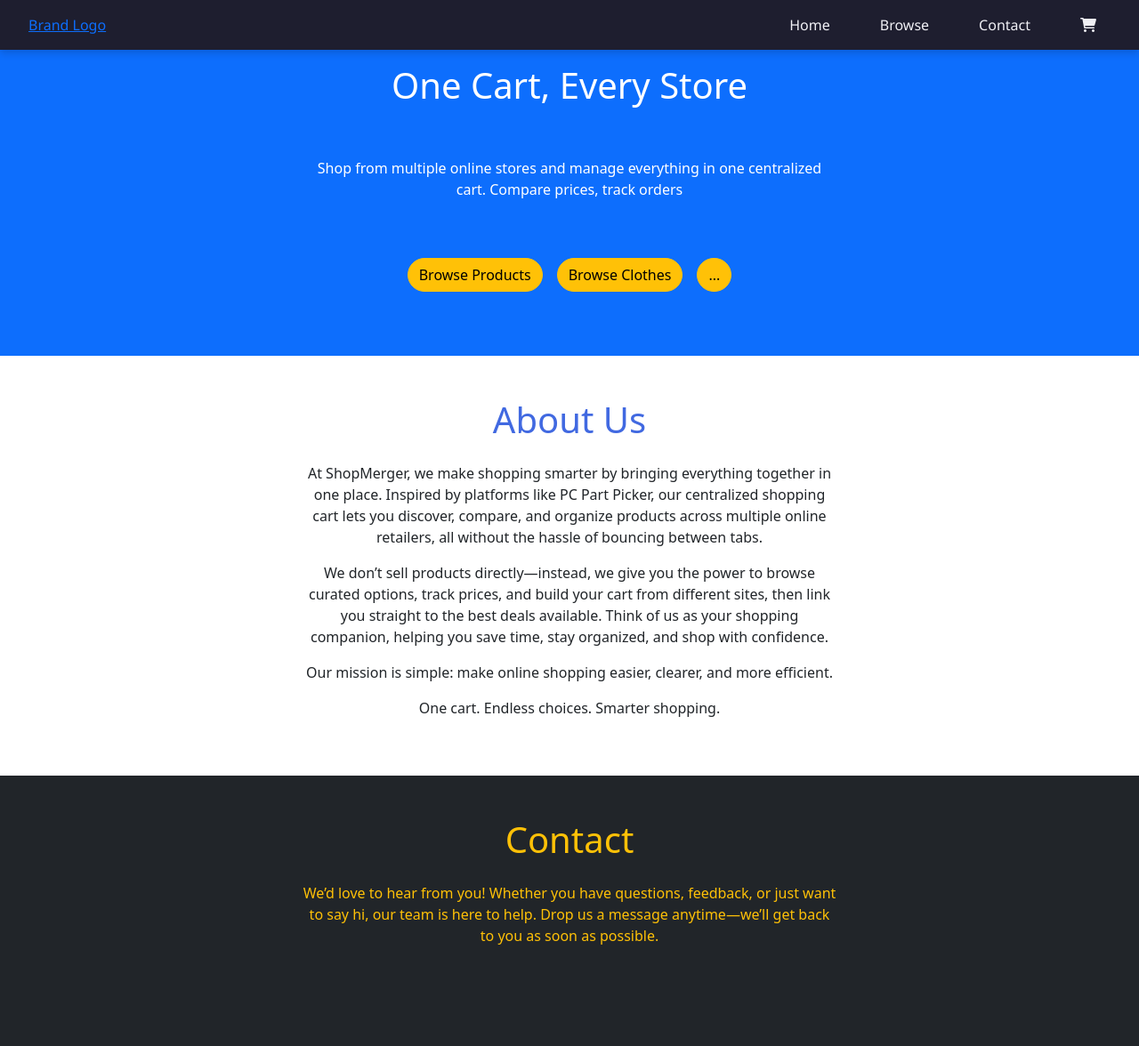
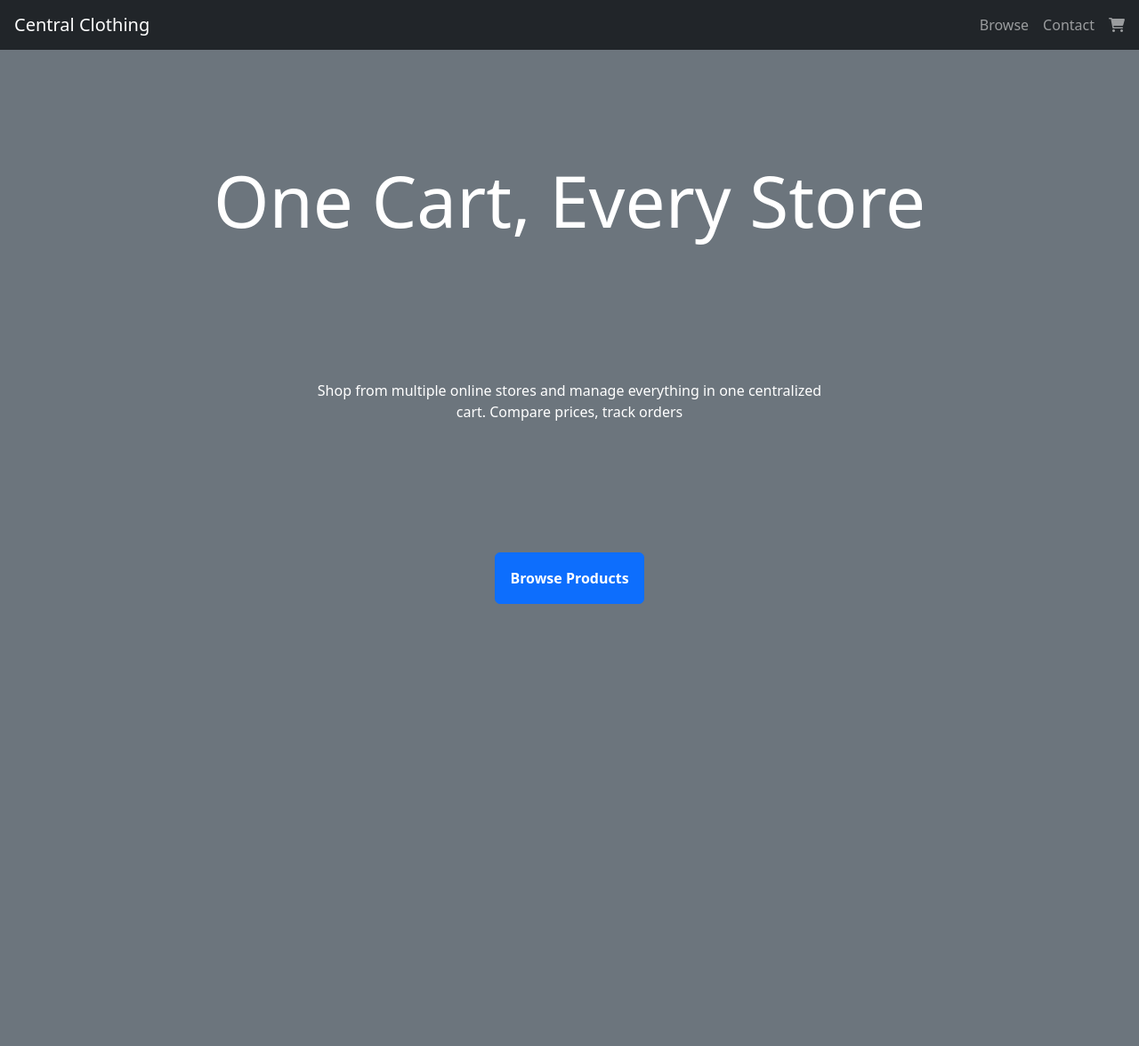
Before and after one commit to Chris-Karagiannis/CSCxUPCHackathon, a Flask app: page / in a window 1280 px wide. Shown: the whole page at 89% size. After the commit the page ends 679 px from the top, so only its background shows below. Run offline with Flask 3, Linux system fonts and the light colour scheme.

Commit message:
Making styling consistent

```diff
--- a/templates/index.jinja
+++ b/templates/index.jinja
@@ -4,59 +4,24 @@
   <meta charset="UTF-8">
   <title>Home</title>
 
-  <link href="https://cdn.jsdelivr.net/npm/bootstrap@5.3.3/dist/css/bootstrap.min.css" rel="stylesheet">
   {% include 'shared/navBar.jinja' %}
 </head>
 <body>
-    <section class="bg-primary text-white">
+    <section class="bg-secondary text-white ">
         <div class="container">
-            <div class="row align-items-center py-5" style="height: 400px">
-                <h1 class="text-center">
+            <div class="row align-items-center py-5" style="height: calc(100vh - 56px)">
+                <h1 class="text-center display-1">
                        One Cart, Every Store
                 </h1>
                 <div class="text-center mx-auto" style="max-width: 600px">
                     Shop from multiple online stores and manage everything in one centralized cart. Compare prices, track orders
                 </div>
-                <div class="d-flex justify-content-center gap-3 mt-3">
-                    <button type="button" class="btn btn-warning rounded-pill">Browse Products</button>
-                    <button type="button" class="btn btn-warning rounded-pill">Browse Clothes</button>
-                    <button type="button" class="btn btn-warning rounded-pill">...</button>
+                <div class="d-flex justify-content-center gap-3 mt-3s">
+                    <a type="button" class="btn btn-primary p-3 fw-bold" href="/browse">Browse Products</a>
                 </div>
             </div>
         </div>
     </section>
-    <section class="text-dark">
-        <div class="align-items-center py-5 text-center">
-            <h1 style="color: RoyalBlue" class="pb-3">
-                About Us
-            </h1>
-            <p class="text-center mx-auto" style="max-width: 600px">
-                At ShopMerger, we make shopping smarter by bringing everything together in one place. Inspired by platforms like PC Part Picker, our centralized shopping cart lets you discover, compare, and organize products across multiple online retailers, all without the hassle of bouncing between tabs.
-            </p>
-            <p class="text-center mx-auto" style="max-width: 600px">
-                We don’t sell products directly—instead, we give you the power to browse curated options, track prices, and build your cart from different sites, then link you straight to the best deals available. Think of us as your shopping companion, helping you save time, stay organized, and shop with confidence.
-            </p>
-            <p class="text-center mx-auto" style="max-width: 600px">
-                Our mission is simple: make online shopping easier, clearer, and more efficient.
-            </p>
-            <p class="text-center mx-auto" style="max-width: 600px">
-                One cart. Endless choices. Smarter shopping.
-            </p>
-        </div>
-    </section>
-    <section class="bg-dark text-white">
-        <div class="py-5 align-items-center text-center">
-            <h1 class="pb-3 text-warning">
-                Contact
-            </h1>
-            <div style="max-width: 600px" class="text-center text-warning mx-auto pb-5">
-                <p>
-                    We’d love to hear from you! Whether you have questions, feedback, or just want to say hi, our team is here to help. Drop us a message anytime—we’ll get back to you as soon as possible.
-                </p>
-            </div>
-        </div>
-
-    </section>
   <script src="https://cdn.jsdelivr.net/npm/bootstrap@5.3.3/dist/js/bootstrap.bundle.min.js"></script>
 </body>
 </html>
--- a/templates/shared/navBar.jinja
+++ b/templates/shared/navBar.jinja
@@ -1,13 +1,25 @@
-<link rel="stylesheet" href="{{ url_for('static', filename='css/styles.css') }}">
+{#
+<link rel="stylesheet" href="{{ url_for('static', filename='css/styles.css') }}"> #}
 <link rel="stylesheet" href="https://cdnjs.cloudflare.com/ajax/libs/font-awesome/6.0.0-beta3/css/all.min.css">
-<nav class="navbar">
-    <div class="navbar-Brand">
-        <a href="#" class="nav-logo">Brand Logo</a>
-    </div>
-    <ul class="navbar-links">
-        <li><a href="/">Home</a></li>
-        <li><a href="/browse">Browse</a></li>
-        <li><a href="#">Contact</a></li>
-        <li><a href="/Cart" title="View Cart"><span><i class="fa-solid fa-cart-shopping"></i></span></a></li>
+<link href="https://cdn.jsdelivr.net/npm/bootstrap@5.2.3/dist/css/bootstrap.min.css" rel="stylesheet">
+<script src="https://cdn.jsdelivr.net/npm/bootstrap@5.2.3/dist/js/bootstrap.bundle.min.js"></script>
+
+<nav class="navbar navbar-expand-lg navbar-dark bg-dark sticky-top">
+  <a class="mx-3 navbar-brand" href="/">Central Clothing</a>
+
+  <button class="navbar-toggler" type="button"
+          data-bs-toggle="collapse" data-bs-target="#navbarText"
+          aria-controls="navbarText" aria-expanded="false" aria-label="Toggle navigation">
+      <span class="navbar-toggler-icon"></span>
+  </button>
+
+  <div class="collapse navbar-collapse" id="navbarText">
+    <ul class="navbar-nav ms-auto px-2">
+      <li class="nav-item"><a class="nav-link" href="/browse">Browse</a></li>
+      <li class="nav-item"><a class="nav-link" href="#">Contact</a></li>
+      <li class="nav-item"><a class="nav-link" href="/Cart" title="View Cart">
+        <i class="fa-solid fa-cart-shopping"></i>
+      </a></li>
     </ul>
+  </div>
 </nav>
```
Also changed, not shown: templates/browse.jinja (+18 -18 lines).
